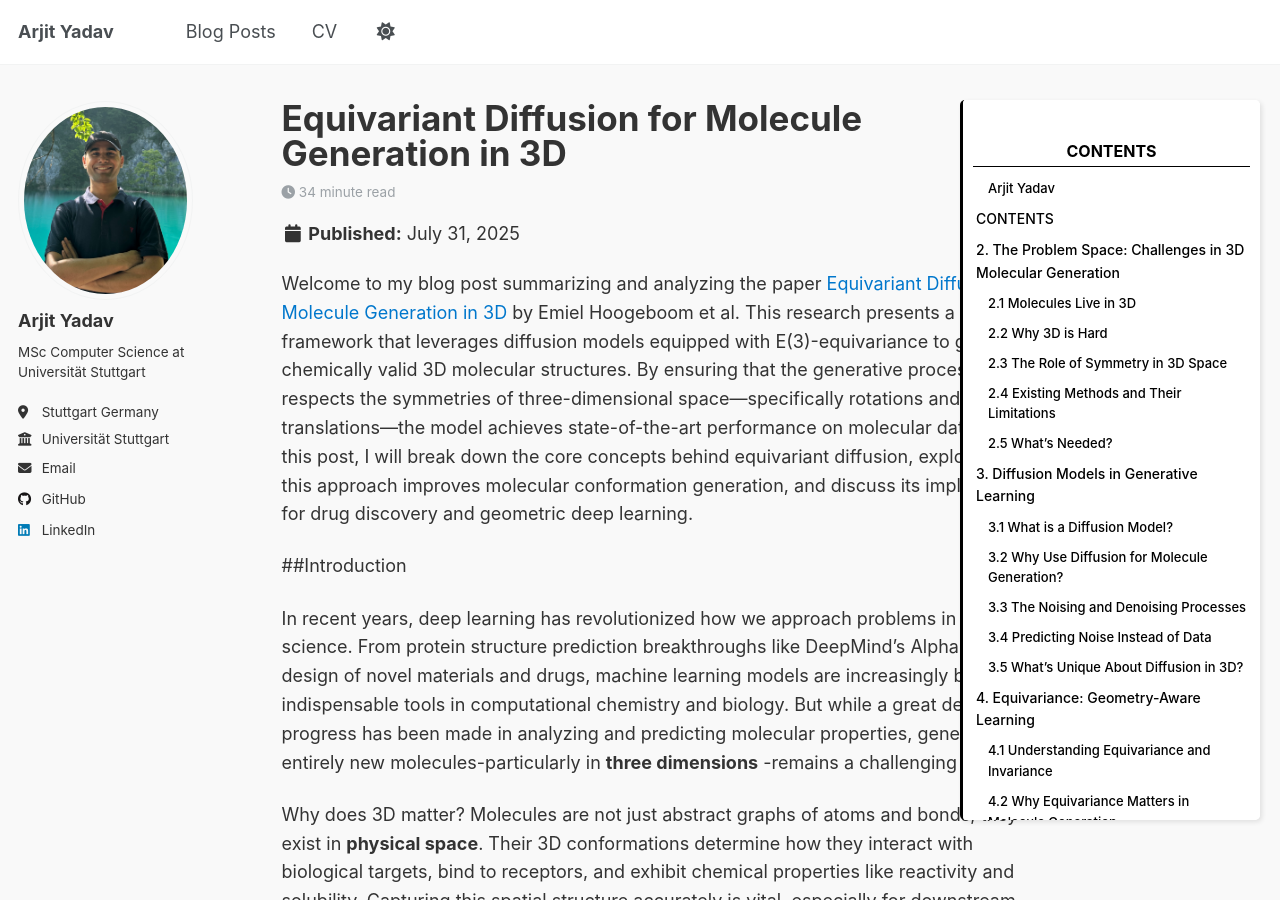
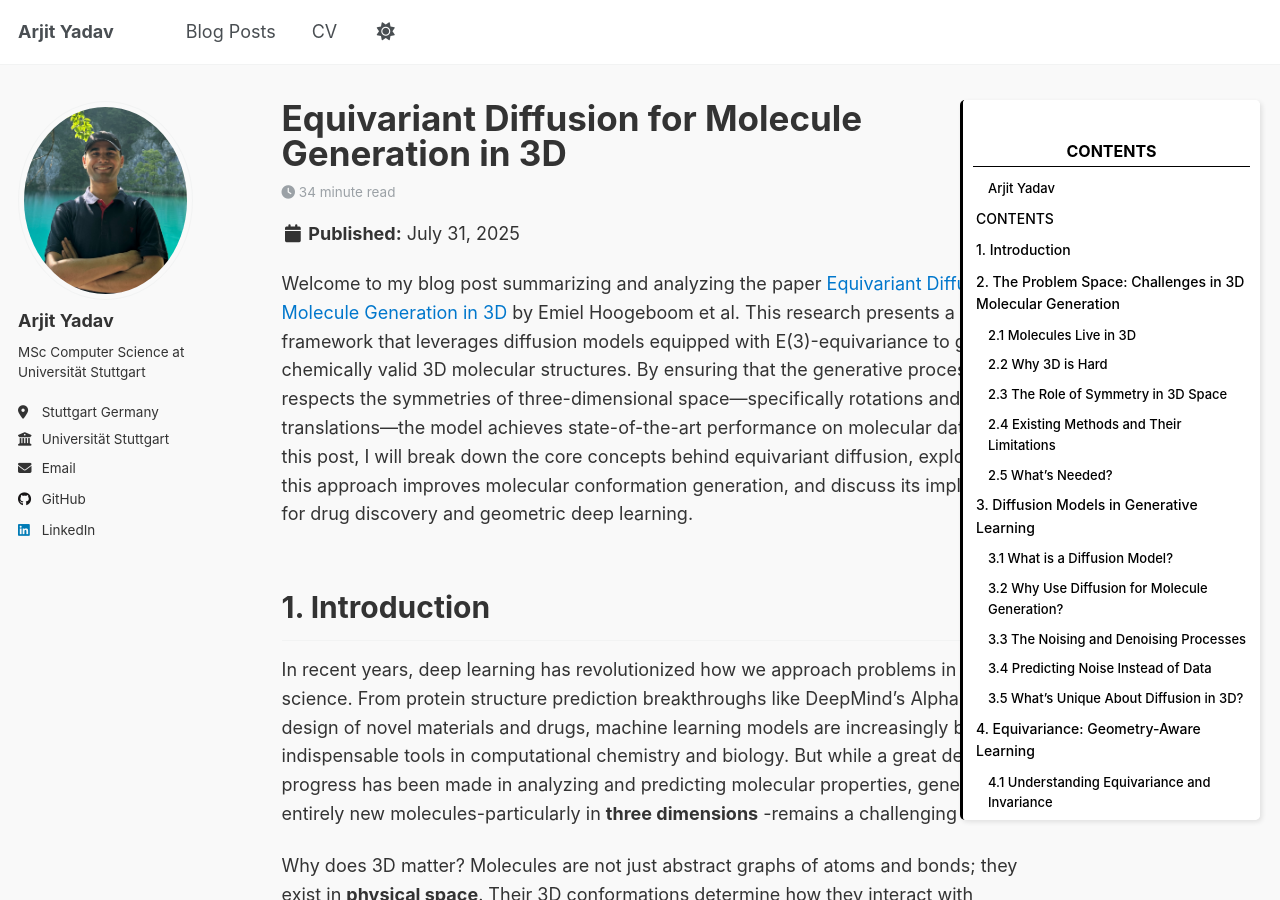
Before and after one commit to arjityadav/arjityadav.github.io, a Jekyll site: the page built from _posts/2025-07-31-Equivariant Diffusion for Molecule Generation in 3D.md, in a window 1280 px wide and 900 px high. Built offline with Jekyll 4.4.1, drawn with Linux system fonts in a browser that asks for light colours; a script that is not in the unit is left out.

Commit message:
Update 2025-07-31-Equivariant Diffusion for Molecule Generation in 3D.md

```diff
--- a/_posts/2025-07-31-Equivariant Diffusion for Molecule Generation in 3D.md
+++ b/_posts/2025-07-31-Equivariant Diffusion for Molecule Generation in 3D.md
@@ -14,7 +14,7 @@ permalink: /blog/2025-07-31-Equivariant-Diffusion-for-Molecule-Generation-in-3D
 Welcome to my blog post summarizing and analyzing the paper <a href="https://arxiv.org/pdf/2203.17003">Equivariant Diffusion for Molecule Generation in 3D</a> by Emiel Hoogeboom et al. This research presents a novel framework that leverages diffusion models equipped with E(3)-equivariance to generate chemically valid 3D molecular structures. By ensuring that the generative process respects the symmetries of three-dimensional space—specifically rotations and translations—the model achieves state-of-the-art performance on molecular datasets. In this post, I will break down the core concepts behind equivariant diffusion, explore how this approach improves molecular conformation generation, and discuss its implications for drug discovery and geometric deep learning.
 
 
-##Introduction
+## 1. Introduction
 
 In recent years, deep learning has revolutionized how we approach problems in molecular science. From protein structure prediction breakthroughs like DeepMind’s AlphaFold to the design of novel materials and drugs, machine learning models are increasingly becoming indispensable tools in computational chemistry and biology. But while a great deal of progress has been made in analyzing and predicting molecular properties, generating entirely new molecules-particularly in **three dimensions** -remains a challenging frontier.
 
```
